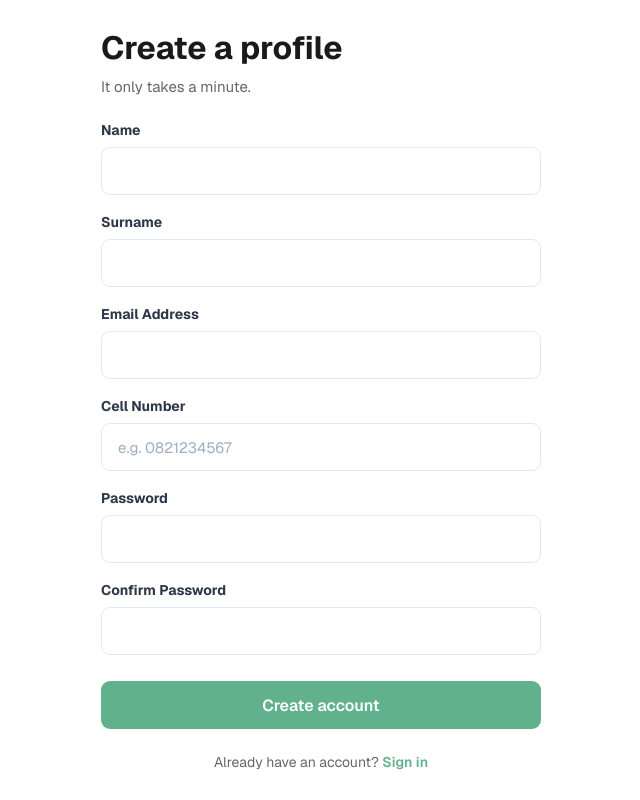
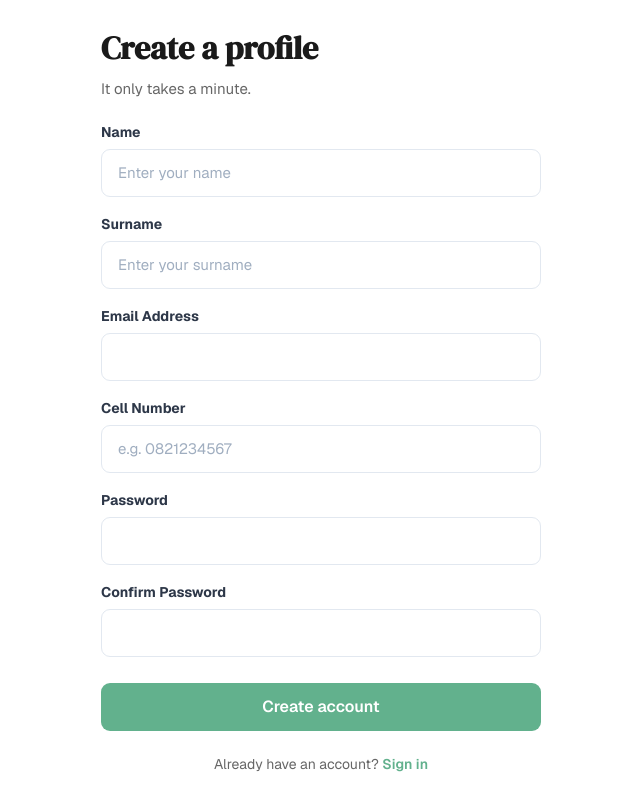
Before and after one commit to Khaviso01/shopping-list, a React (Vite) app: page /register in a window 1280 px wide. Shown: the whole page, without its empty margins (319-959 px from the left). Built offline with nearby package versions, Linux system fonts and the light colour scheme; some icons are missing.

Commit message:
Intergrated a heading font for Login, Register and Profile page, and improved login functionality

```diff
--- a/src/index.css
+++ b/src/index.css
@@ -1,5 +1,7 @@
 @import url('https://fonts.googleapis.com/css2?family=Geist:ital,wght@0,100..900;1,100..900&display=swap');
+@import url('https://fonts.googleapis.com/css2?family=DM+Serif+Display:ital@0;1&display=swap');
 @import url('https://fonts.googleapis.com/css2?family=Lobster&display=swap');
+
 
 :root {
   --color-white: #ffffff;
@@ -14,6 +16,7 @@
 
   --font-display: 'Geist', sans-serif;
   --secondary-font-display: 'Lobster', cursive;
+  --tertiary-font-display: 'DM Serif Display', serif;
   --font-body: 'Geist', sans-serif;
 
   --radius-md: 9px;
@@ -67,6 +70,7 @@ button {
 
 /* Headings & Subtitles */
 .login-content h2 {
+  font-family: var(--tertiary-font-display);
   font-size: 32px;
   font-weight: 700;
   color: #1a1a1a;
@@ -175,6 +179,7 @@ button {
 
 /* Headings & Subtitles */
 .login-content h2 {
+  font-family: var(--tertiary-font-display);
   font-size: 32px;
   font-weight: 700;
   color: #1a1a1a;
--- a/src/pages/RegistrationPage.tsx
+++ b/src/pages/RegistrationPage.tsx
@@ -67,6 +67,7 @@ export const RegistrationPage = () => {
           <input
             type="text"
             id="name"
+            placeholder="Enter your name"
             value={formData.name}
             onChange={handleChange}
             required
@@ -76,6 +77,7 @@ export const RegistrationPage = () => {
           <input
             type="text"
             id="surname"
+            placeholder="Enter your surname"
             value={formData.surname}
             onChange={handleChange}
             required
--- a/src/redux/authSlice.ts
+++ b/src/redux/authSlice.ts
@@ -2,6 +2,7 @@ import { createSlice, type PayloadAction } from '@reduxjs/toolkit';
 import * as CryptoJS from 'crypto-js';
 
 const SECRET_KEY = 'shopping-list-secret-key';
+const AUTHENTICATED_KEY = 'shopping-list-authenticated';
 
 export interface User {
   name: string;
@@ -19,7 +20,7 @@ interface AuthState {
 const savedUser = localStorage.getItem('user');
 const initialState: AuthState = {
   user: savedUser ? JSON.parse(savedUser) : null,
-  isAuthenticated: !!savedUser,
+  isAuthenticated: localStorage.getItem(AUTHENTICATED_KEY) === 'true',
 };
 
 export const authSlice = createSlice({
@@ -36,12 +37,14 @@ export const authSlice = createSlice({
       state.user = userData;
       state.isAuthenticated = true;
       localStorage.setItem('user', JSON.stringify(userData));
+      localStorage.setItem(AUTHENTICATED_KEY, 'true');
     },
     loginUser: (state, action: PayloadAction<{ email: string }>) => {
       const userData = { ...state.user, ...action.payload } as User;
       state.user = userData;
       state.isAuthenticated = true;
       localStorage.setItem('user', JSON.stringify(userData));
+      localStorage.setItem(AUTHENTICATED_KEY, 'true');
     },
     updateProfile: (state, action: PayloadAction<Partial<User>>) => {
       let updatedData = { ...action.payload };
@@ -62,9 +65,8 @@ export const authSlice = createSlice({
       localStorage.setItem('user', JSON.stringify(updatedUser));
     },
     logout: (state) => {
-      state.user = null;
       state.isAuthenticated = false;
-      localStorage.removeItem('user');
+      localStorage.setItem(AUTHENTICATED_KEY, 'false');
     },
   },
 });
```
